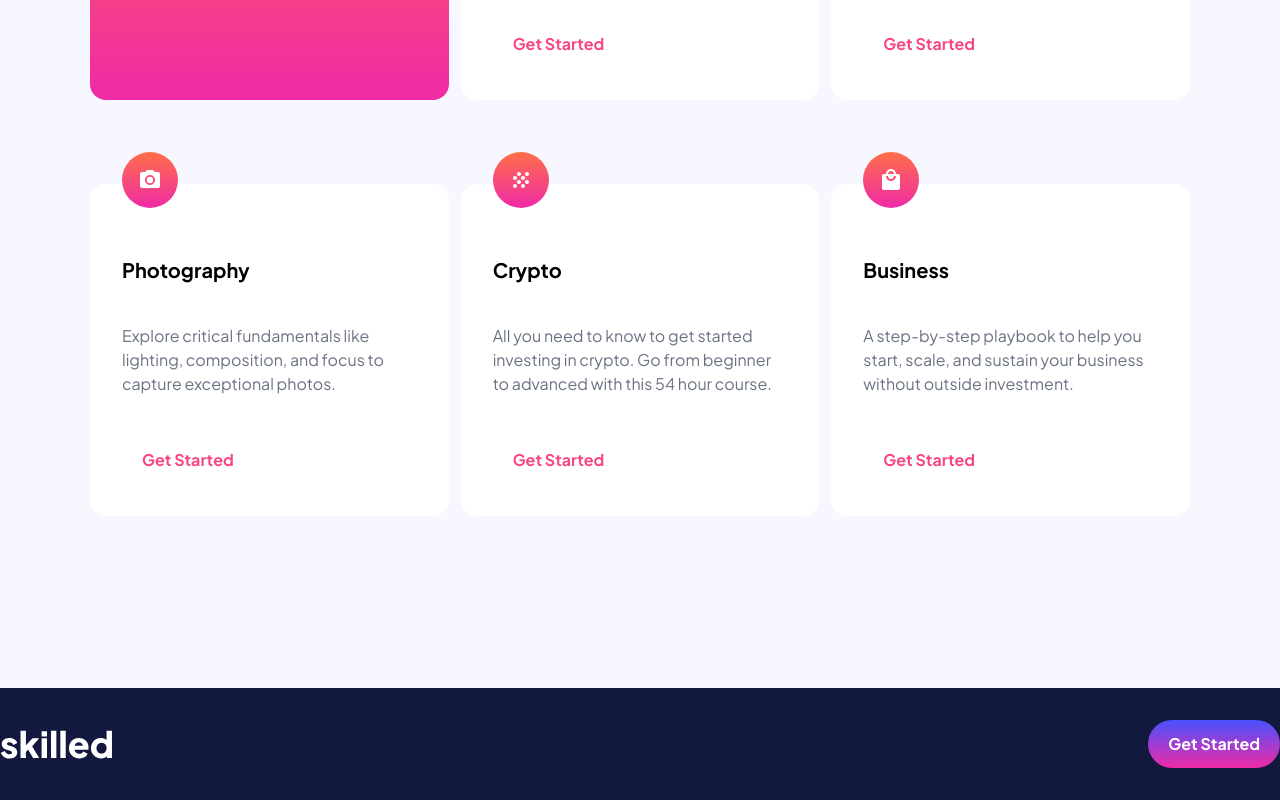
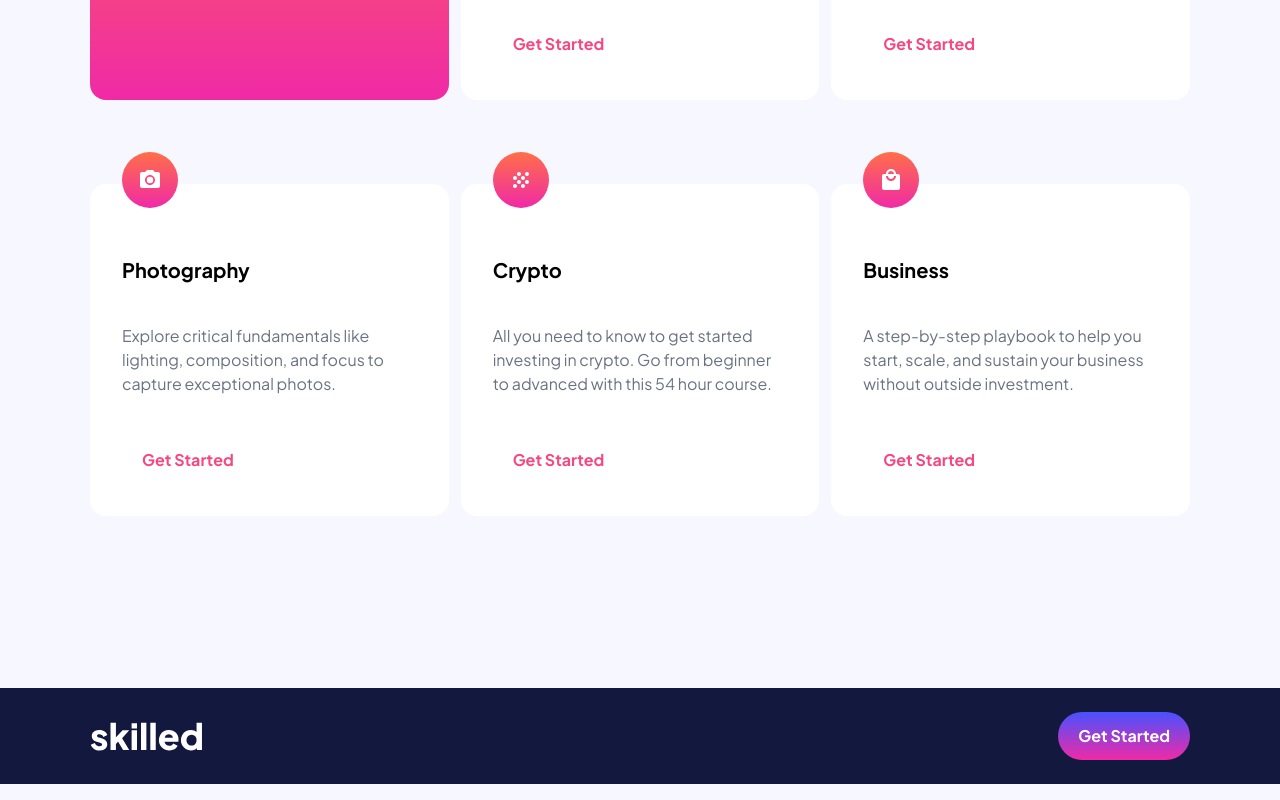
Before and after one commit to elhamrajairad/Skilled-e-learning-landing-page, a Next.js app: page / in a window 1280 px wide. Shown: the part 868-1668 px from the top of the page. Built offline with nearby package versions, Linux system fonts and the light colour scheme.

Commit message:
add foolter page

```diff
--- a/app/layout.tsx
+++ b/app/layout.tsx
@@ -19,9 +19,11 @@ export default function RootLayout({
       </head>
       <body className="lg:relative bg-[#F7F7FF]">
         {children}
-        <footer className="bg-blue flex justify-between items-center py-8">
-          <Image src={logoDark} alt="" />
-          <Button variant="secondGradient" />
+        <footer className="bg-blue py-6">
+          <section className="container max-w-[1100px] mx-auto px-6 sm:px-15 xl:px-0 flex justify-between items-center">
+            <Image src={logoDark} alt="" />
+            <Button variant="secondGradient" />
+          </section>
         </footer>
       </body>
     </html>
```
